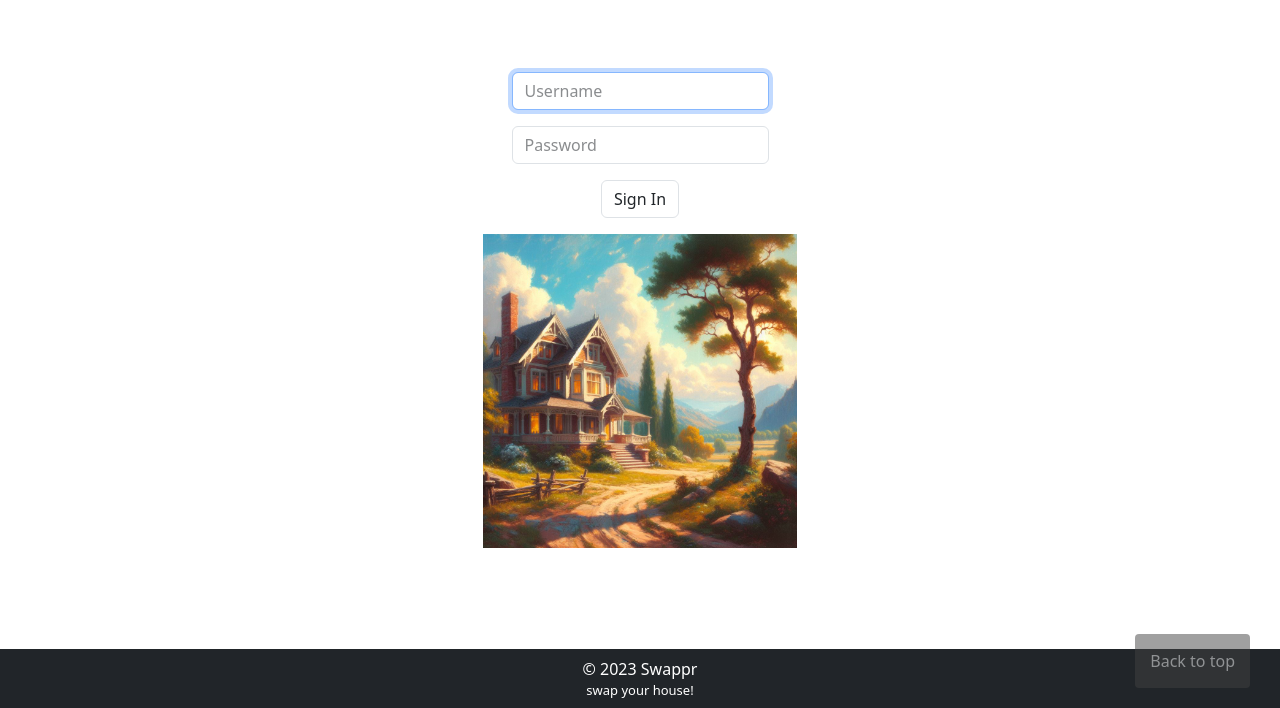
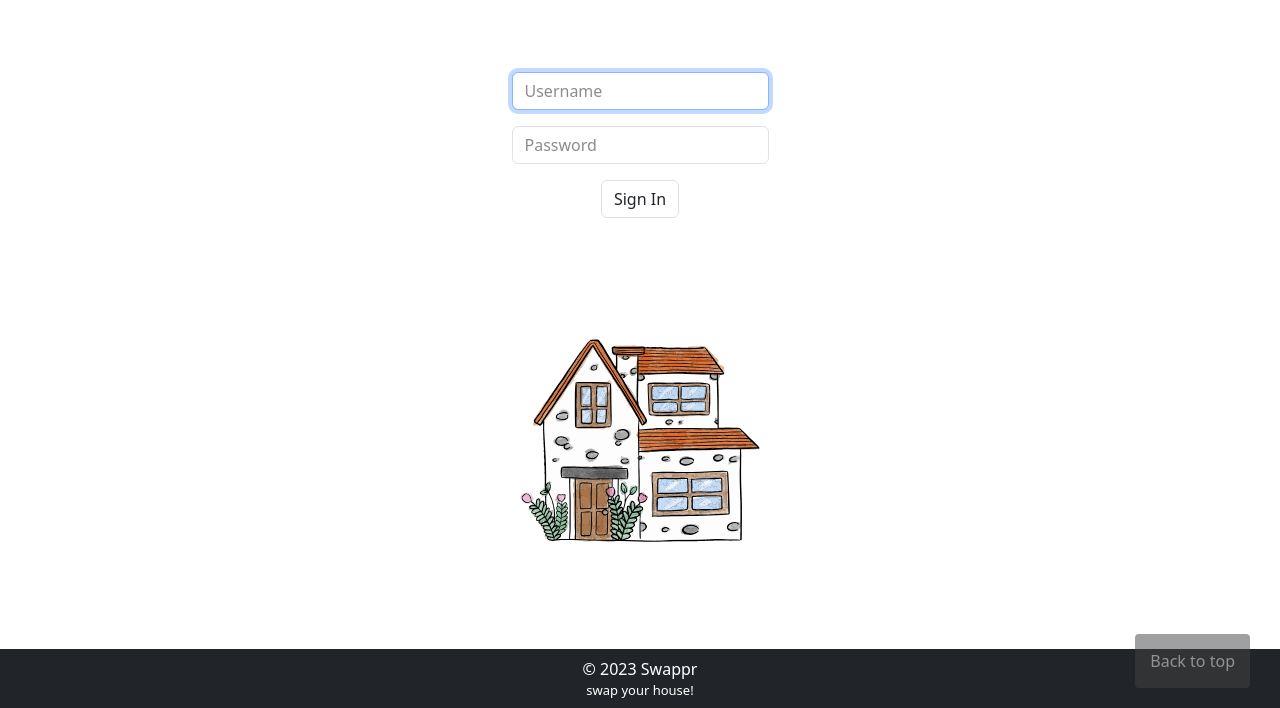
Before and after one commit to a-tsagkalidis/swappr, a Flask app: page /signin in a window 1280 px wide. Shown: the part 92-800 px from the top of the page. Run offline with Flask 3, Linux system fonts and the light colour scheme; some libraries are stand-ins or nearby versions.

Commit message:
Update: added images in html

```diff
--- a/static/css/styles.css
+++ b/static/css/styles.css
@@ -229,3 +229,7 @@ td {
 	height: 1em;
 	padding: 0;
 }
+
+.svg-img {
+	width: 15em;
+}
--- a/static/js/script.js
+++ b/static/js/script.js
@@ -717,6 +717,9 @@ function applyExposureFormListener() {
                 new_exposure: newExposure
             },
             success: function() {
+				// Inform user about the updated exposure
+				alert('Exposure updated successfully!')
+
                 // Update button appearance
                 var button = form.find('button[type="submit"]');
                 if (newExposure === 'private') {
--- a/templates/signin.html
+++ b/templates/signin.html
@@ -6,7 +6,7 @@
 
 {% block main %}
 
-    <form action="/signin" method="post" id="signinForm" onsubmit="return validateSignInForm()">
+    <form action="/signin" method="post" class="mb-5 pb-2" id="signinForm" onsubmit="return validateSignInForm()">
         <div class="mb-3">
             <input autocomplete="off" autofocus type="text" class="form-control mx-auto w-auto" name="username" placeholder="Username" required>
         </div>
@@ -18,6 +18,8 @@
         </div>
     </form>
 
-    <img class="w-25" src="../static/images/OIG1.jfif">
+    <div class="pt-5">
+        <img class="svg-img" src="../static/images/house_01.svg">
+    </div>
 
 {% endblock %}
--- a/templates/signup.html
+++ b/templates/signup.html
@@ -6,7 +6,7 @@
 
 {% block main %}
 
-	<form action="/signup" method="post" id="signupForm" onsubmit="return validateSignUpForm()">
+	<form action="/signup" method="post" class="mb-5" id="signupForm" onsubmit="return validateSignUpForm()">
 		<div class="mb-3">
 			<input autocomplete="off" autofocus type="email" class="form-control mx-auto w-auto" name="email" placeholder="Email" required>
 		</div>
@@ -24,4 +24,8 @@
 		</div>
 	</form>
 
+	<div class="pt-4">
+		<img class="svg-img" src="../static/images/house_02.svg">
+</div>
+
 {% endblock %}
```
Also changed, not shown: static/images/OIG1.jfif (deleted), static/images/house_01.svg (added), static/images/house_02.svg (added).
